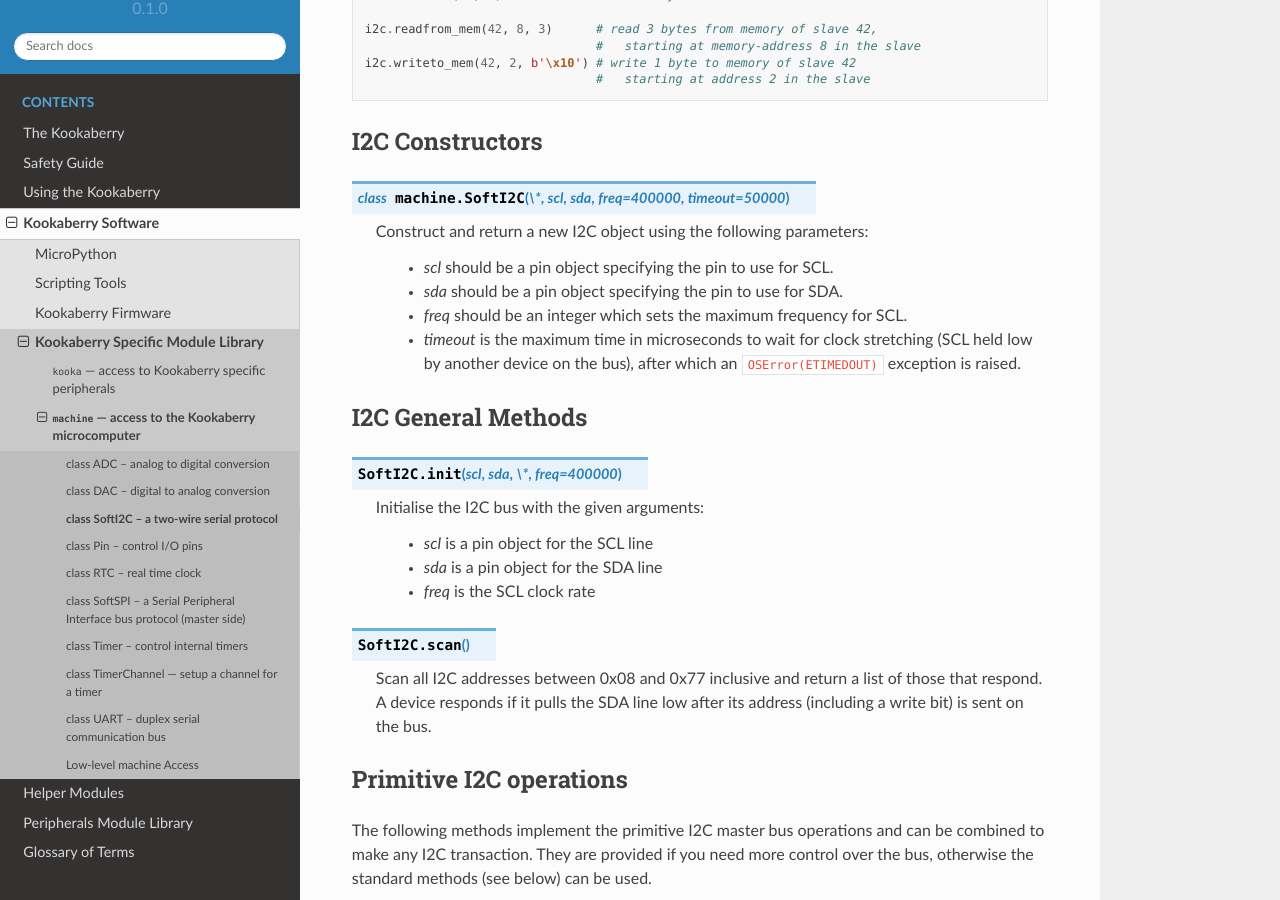
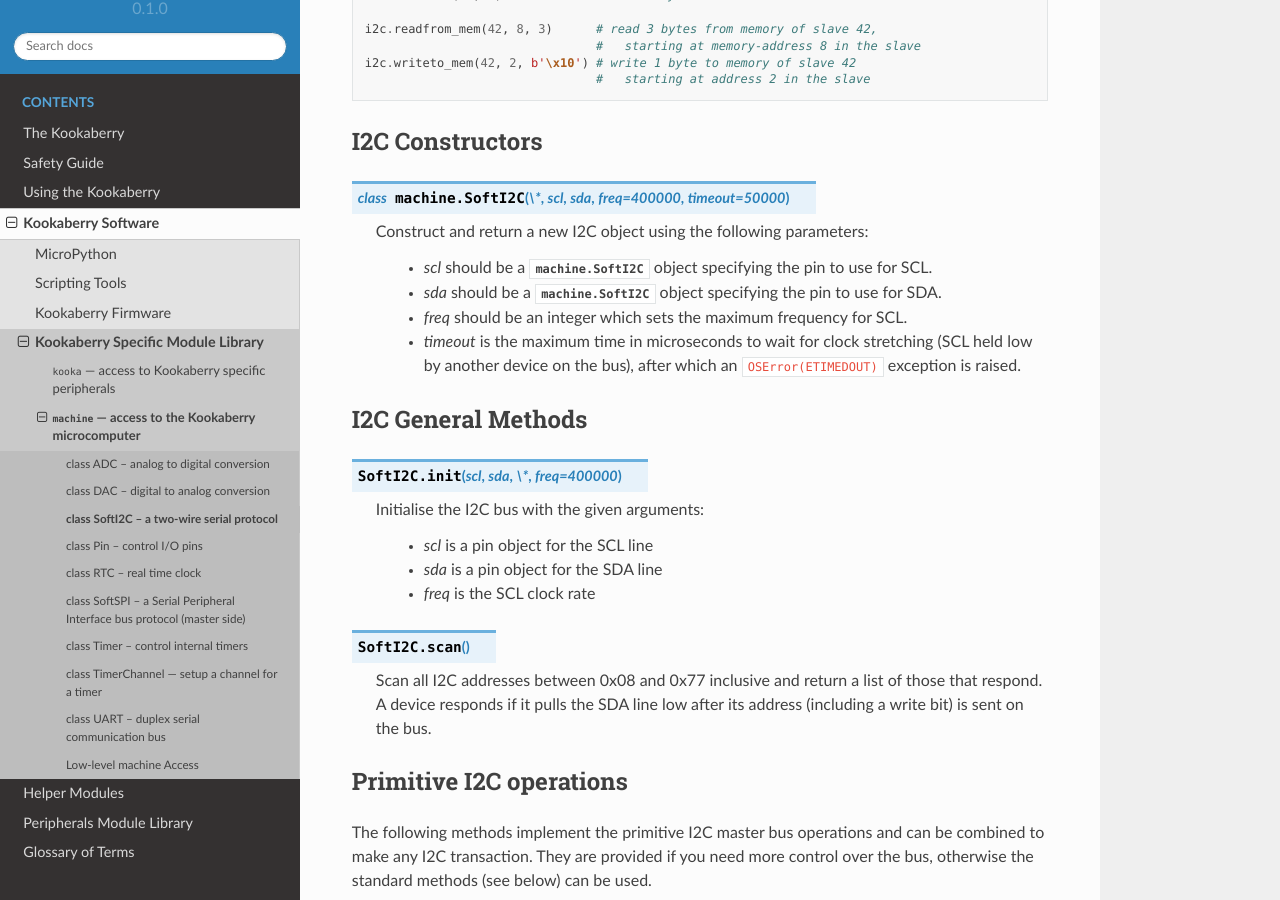
Before and after one commit to TDStrasser/Kookaberry-Reference-Guide, a Sphinx documentation site: the page built from docs/source/machine.I2C.rst, in a window 1280 px wide and 900 px high, scrolled down 1124 px. Built offline with Sphinx 7.4.7 and the Read the Docs theme 2.0.0, drawn with Linux system fonts in a browser that asks for light colours.

Commit message:
Updated Pin class cross-references

```diff
--- a/docs/source/machine.I2C.rst
+++ b/docs/source/machine.I2C.rst
@@ -59,8 +59,8 @@
 
    Construct and return a new I2C object using the following parameters:
 
-      - *scl* should be a pin object specifying the pin to use for SCL.
-      - *sda* should be a pin object specifying the pin to use for SDA.
+      - *scl* should be a :class:`machine.SoftI2C` object specifying the pin to use for SCL.
+      - *sda* should be a :class:`machine.SoftI2C` object specifying the pin to use for SDA.
       - *freq* should be an integer which sets the maximum frequency for SCL.
       - *timeout* is the maximum time in microseconds to wait for clock stretching (SCL held low by another device on the bus),
         after which an ``OSError(ETIMEDOUT)`` exception is raised.
--- a/docs/source/machine.SPI.rst
+++ b/docs/source/machine.SPI.rst
@@ -86,7 +86,7 @@
      - ``phase`` can be ``0`` (default) or ``1`` to sample data on the first or second clock edge respectively.
      - ``bits`` is the width in bits of each transfer. Only 8 is guaranteed to be supported by all hardware.
      - ``firstbit`` can be ``SPI.MSB`` (default) or ``SPI.LSB``.
-     - ``sck``, ``mosi``, ``miso`` are mandatory pins (:class:`machine.Pin``) objects to use for bus signals.
+     - ``sck``, ``mosi``, ``miso`` are mandatory :class:`machine.Pin` objects to use for bus signals.
 
 
 .. method:: SoftSPI.deinit()
```
